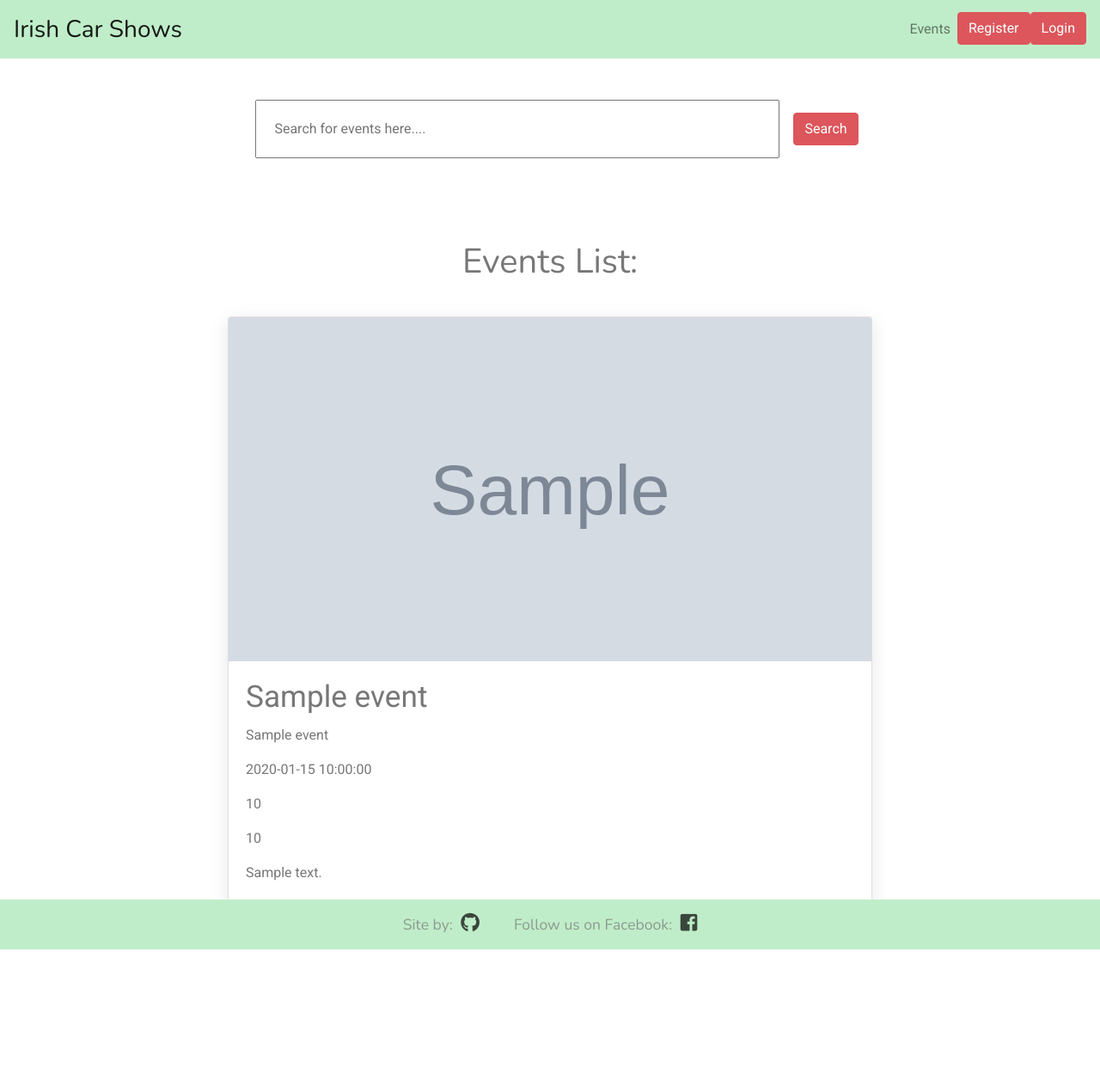
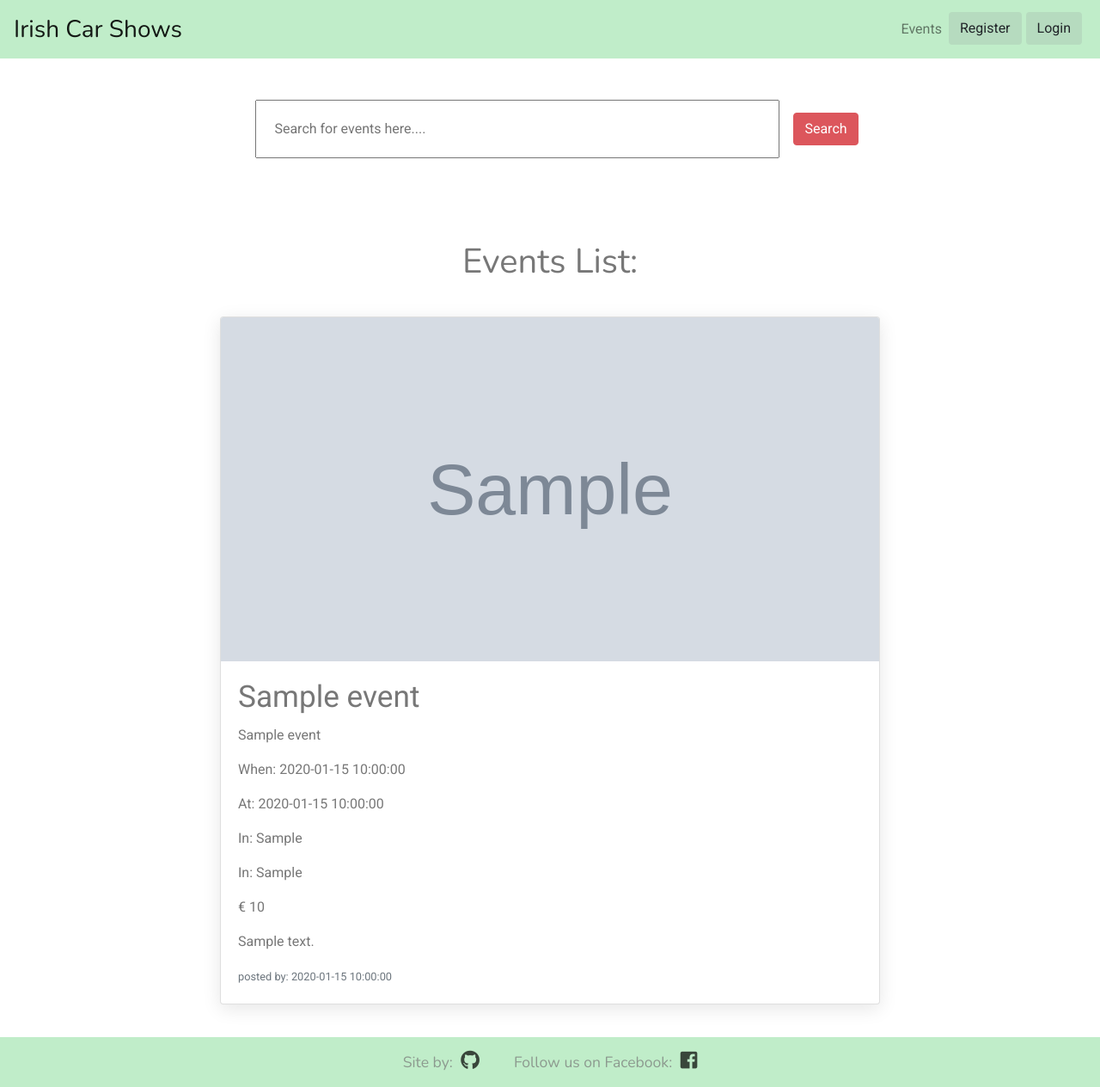
Before and after one commit to matt-oc/car-shows, a Flask app: page / in a window 1280 px wide. Shown: the whole page at 86% size. Before the commit the page ends 1104 px from the top, so only its background shows below. Run offline with Flask 2, Linux system fonts and the light colour scheme; grey boxes marked "Sample" are stand-in pictures; a database or web service that is not in the repository returns one stand-in record (values such as "Sample title"); some libraries are stand-ins or nearby versions.

Commit message:
'update card fields for each event'

```diff
--- a/static/css/styles.css
+++ b/static/css/styles.css
@@ -12,6 +12,7 @@ body {
   max-width: 100%;
   position: relative;
   min-height: 100vh;
+  margin-bottom: 40px;
 }
 
 h1, h2, h4 {
@@ -43,11 +44,11 @@ h3 {
   color: #000
 }
 
-.register-form {
+.register-form, .login-form {
   padding: 20px;
 }
 
-.register-form input {
+.register-form input, .login-form input {
   max-width: 500px;
   width: 100%;
   display: flex;
@@ -100,6 +101,15 @@ h3 {
   border-color: #DC565C;
 }
 
+.btn-nav {
+  margin-right: 5px;
+  background-color: rgba(178, 212, 187, .7);
+}
+
+.btn-nav:hover {
+  background-color: rgba(178, 212, 187, 1);
+}
+
 .btn-primary:hover {
   background-color: #c0edc9;
   border-color: #DC565C;
@@ -119,11 +129,15 @@ h3 {
   width: 100%;
 }
 
+.content {
+  margin-bottom: 5rem;
+}
+
 
 /* Footer */
 /*  sticky footer adapted from https://stackoverflow.com/questions/3443606/make-footer-stick-to-bottom-of-page-correctly */
 .footer {
-  margin-top: 20px;
+  margin-top: 70px;
   margin-bottom: 0px;
   font-size: 1.1rem;
   background-color: #c0edc9;
@@ -148,3 +162,22 @@ h3 {
 .footer-credits:hover {
   opacity: 1;
 }
+
+.button-container {
+  width: 100%;
+  margin-left: auto;
+  margin-right: auto;
+  display: flex;
+  justify-content: center;
+}
+
+.button-container .btn-primary {
+  margin: 10px;
+}
+
+
+@media screen and (max-width: 992px) {
+  .add-event-form, .edit-event-form {
+    width: 85%;
+  }
+}
--- a/templates/add_event.html
+++ b/templates/add_event.html
@@ -3,7 +3,7 @@
 
 <h2> Add New Event </h2>
 <div class="row">
-  <div class="col-12 justify-content-center d-flex">
+  <div class="col-12 justify-content-center d-flex content">
     <form action="{{ url_for('add_event')}}" method="POST" id="addEvent" class="add-event-form" enctype="multipart/form-data">
       <fieldset>
         <div class="form-group">
@@ -52,8 +52,10 @@
 <img id="output" width="200" />
   </div>
   </fieldset>
+  <div class="button-container">
   <button type="submit" form="addEvent" class="btn btn-primary" id="addEvent-submit">Submit</button>
   <a class="btn btn-primary" href="{{url_for('get_events')}}" role="button">Cancel</a>
+  </div>
 
 </form>
   </div>
--- a/templates/base.html
+++ b/templates/base.html
@@ -41,12 +41,12 @@
         </li>
         {% else %}
         <li class="nav-item">
-          <button type="button" class="btn btn-primary" data-toggle="modal" data-target="#registerModal">
+          <button type="button" class="btn btn-nav" data-toggle="modal" data-target="#registerModal">
             Register
           </button>
         </li>
         <li class="nav-item">
-          <button type="button" class="btn btn-primary" data-toggle="modal" data-target="#loginModal">
+          <button type="button" class="btn btn-nav" data-toggle="modal" data-target="#loginModal">
             Login
           </button>
         </li>
--- a/templates/edit_event.html
+++ b/templates/edit_event.html
@@ -4,8 +4,8 @@
 <h2> Edit Event </h2>
 
 <div class="row">
-  <div class="col-12 justify-content-center d-flex">
-    <form action="{{ url_for('edit_event', event_id=event._id)}}" method="POST" id="addEvent" class="add-event-form" enctype="multipart/form-data">
+  <div class="col-12 justify-content-center d-flex content">
+    <form action="{{ url_for('edit_event', event_id=event._id)}}" method="POST" id="editEvent" class="edit-event-form" enctype="multipart/form-data">
       <fieldset>
         <div class="form-group">
           <label for="eventName">Event Name</label>
@@ -61,8 +61,10 @@
 <img id="output" width="200" />
   </div>
   </fieldset>
+  <div class="button-container">
   <button type="submit" form="addEvent" class="btn btn-primary" id="addEvent-submit">Save</button>
   <a class="btn btn-primary" href="{{url_for('get_events')}}" role="button">Cancel</a>
+  </div>
 </form>
   </div>
   </div>
--- a/templates/events.html
+++ b/templates/events.html
@@ -16,18 +16,20 @@
 {% if events|length > 0 %}
 <h2> Events List:  </h2>
 {% for event in events %}
-<div class="row m-0 p-0">
-  <div class="col-12 d-flex justify-content-center m-0 p-0">
+<div class="row p-0">
+  <div class="col-12 d-flex justify-content-center p-0 content">
 <div class="card mb-3 w-md-60">
   <img class="card-img-top" src="{{ url_for('file', filename=images[loop.index - 1]) }}" alt="Event image" onerror="this.src='/static/images/default-event.jpg'">
   <div class="card-body">
-    <h3 class="card-title">{{ event.event_name}}</h3>
-    <p class="card-text">{{ event.category_name}}</p>
-    <p class="card-text">{{ event.event_date}}</p>
-    <p class="card-text">{{ event.event_cost}}</p>
-    <p class="card-text">{{ event.cost}}</p>
-    <p class="card-text">{{ event.event_description}}</p>
-    <p class="card-text"><small class="text-muted">Last updated 3 mins ago</small></p>
+    <h3 class="card-title">{{ event.event_name }}</h3>
+    <p class="card-text">{{ event.category_name }}</p>
+    <p class="card-text">When: {{ event.event_date }}</p>
+    <p class="card-text">At: {{ event.event_time }}</p>
+    <p class="card-text">In: {{ event.event_county }}</p>
+    <p class="card-text">In: {{ event.event_location }}</p>
+    <p class="card-text">€ {{ event.event_cost }}</p>
+    <p class="card-text">{{ event.event_description }}</p>
+    <p class="card-text"><small class="text-muted">posted by: {{ event.created_by }}</small></p>
 
     {% if session.user == event.created_by or admin == true %}
     <a class="btn btn-primary" href="{{url_for('delete_event', event_id=event._id)}}" onclick="return confirm('Are you sure you want to delete?');" role="button">Delete</a>
--- a/templates/login.html
+++ b/templates/login.html
@@ -21,7 +21,6 @@
         </div>
         <div class="modal-footer">
           <button type="button" class="btn btn-primary" data-toggle="modal" data-dismiss="modal" data-target="#registerModal">New User? Register Here</button>
-          <button type="button" class="btn btn-secondary" data-dismiss="modal">Close</button>
           <button type="submit" form="login" class="btn btn-primary" id="login-submit" data-submit="Sending">Submit</button>
 
         </div>
```
